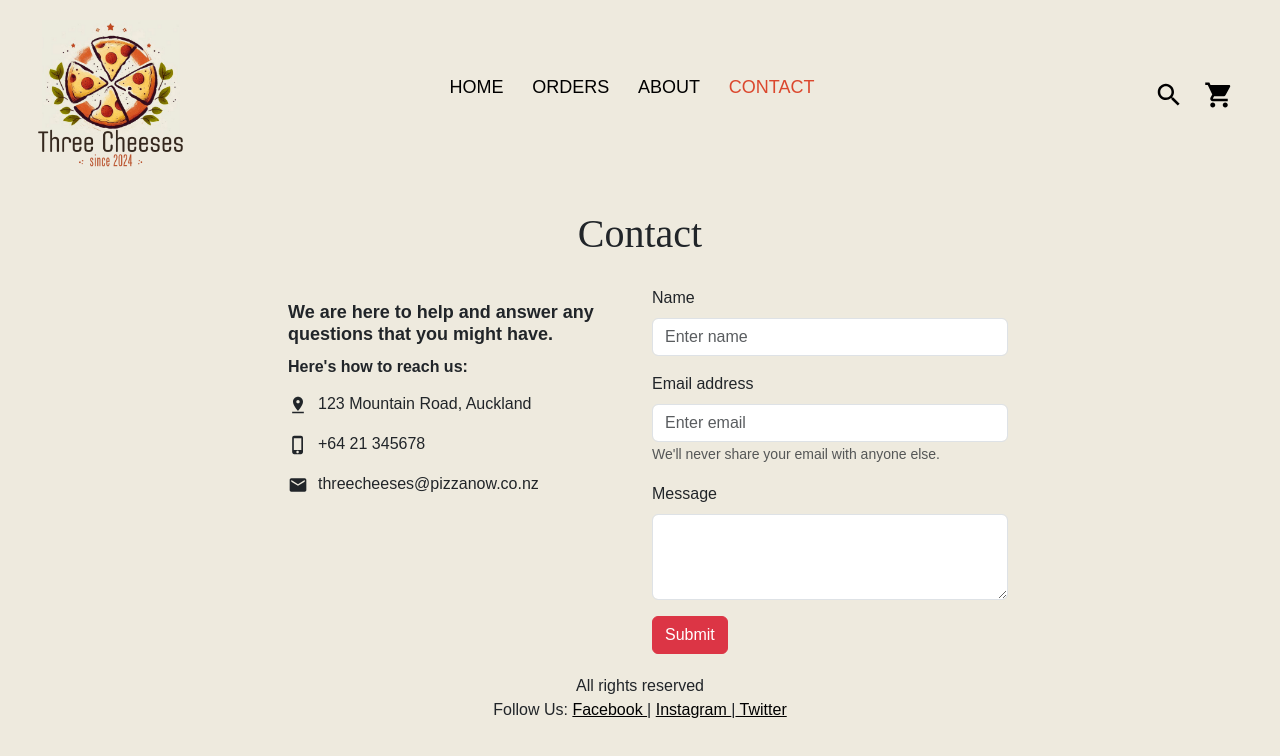
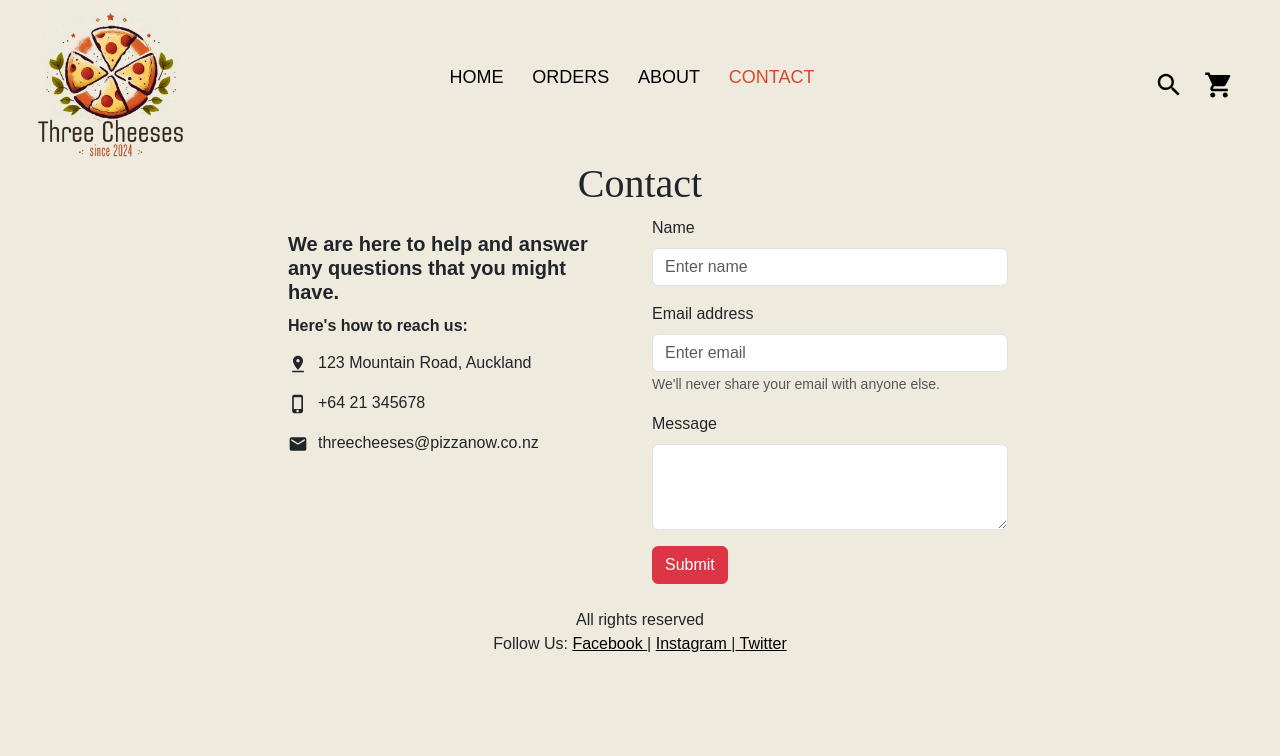
Before and after one commit to dmcneill15/mini-project-3, a Next.js app: page /contact in a window 1280 px wide. Shown: the top 756 px of the page. Built offline with nearby package versions, Linux system fonts and the light colour scheme.

Commit message:
refactoring inline styles to bootstrap

```diff
--- a/src/app/cart/page.jsx
+++ b/src/app/cart/page.jsx
@@ -7,7 +7,6 @@ export default async function Cart() {
     const session = await getServerSession(options);
 
     const user = session?.user.name;
-    console.log(user);
 
     return (
         <div>
--- a/src/app/globals.css
+++ b/src/app/globals.css
@@ -38,7 +38,7 @@ a:hover {
 .title-container {
   text-align: center;
   margin:0;
-  padding: 20px 0px 20px 0px;
+  padding: 0px 0px 0px 0px;
 }
 
 .slogan {
@@ -51,7 +51,7 @@ a:hover {
 
 
 .NavHeader {
-  padding: 20px 0; /* Spacing inside the header */
+  padding: 10px 0px 00px 0px;
   display: flex;
   justify-content: space-between;
   align-items: center;
--- a/src/app/ordersDashboard/page.jsx
+++ b/src/app/ordersDashboard/page.jsx
@@ -43,7 +43,7 @@ export default async function OrdersDashboard() {
     }
 
     return (
-        <main className>
+        <main>
             <section>
                 <div className="title-container">
                     <h1 className="slogan">Orders</h1>
--- a/src/app/page.js
+++ b/src/app/page.js
@@ -26,7 +26,7 @@ export default function Home() {
           <h1 className="slogan">Slices worth melting for...</h1>
           <p className="menuHeading" style={{margin:"0"}}>Order Online</p>
         </div>
-        <div style={{ display: 'flex', justifyContent: 'right', paddingBottom: '30px', marginRight:'5em'}}>
+        <div style={{ display: 'flex', justifyContent: 'right', paddingBottom: '10px', marginRight:'5em'}}>
           <FilterDropdown list={pizzaData} onFilterChange={handleFilterChange}/>
         </div>
       </section>
--- a/src/components/ContactInfoCards.jsx
+++ b/src/components/ContactInfoCards.jsx
@@ -12,10 +12,10 @@ export default function ContactInfoCards() {
         <Container className='justify-content-center align-items-center'>
             <Row xs={1} sm={2} md={3} className="justify-content-center">
                 <Col className="justify-content-center">
-                    <Card className='border-0' style={{}}>
+                    <Card className='border-0'>
                         <Card.Body>
-                            <Card.Title style={{fontSize:'18px', fontWeight: 'bold' }}><p>We are here to help and answer any questions that you might have.</p></Card.Title>
-                            <Card.Subtitle className="mb-2" style={{ fontWeight: 'bold' }}><p>Here's how to reach us:</p></Card.Subtitle>
+                            <Card.Title className="fw-bold h5"><p>We are here to help and answer any questions that you might have.</p></Card.Title>
+                            <Card.Subtitle className="mb-2 fw-bold"><p>Here's how to reach us:</p></Card.Subtitle>
                             <Card.Text><PinDropIcon className='icon' fontSize="small" />123 Mountain Road, Auckland</Card.Text>
                             <Card.Text><PhoneIphoneIcon className='icon' fontSize="small" />+64 21 345678</Card.Text>
                             <Card.Text><EmailIcon className='icon' fontSize="small" />threecheeses@pizzanow.co.nz</Card.Text>
--- a/src/components/Footer.jsx
+++ b/src/components/Footer.jsx
@@ -4,7 +4,7 @@ import Link from "next/link"
 function Footer() {
 
     return (
-        <footer className="footer">
+        <footer className="footer pt-4">
             All rights reserved<br />
             Follow Us: <Link href="#"> Facebook </Link> | <Link href="#"> Instagram </Link> |
             <Link href="#"> Twitter </Link>
```
